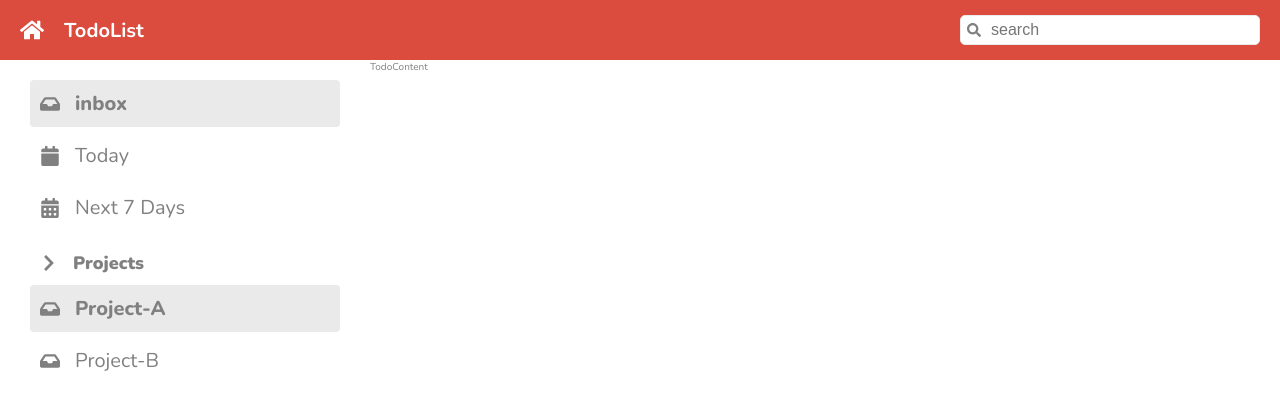
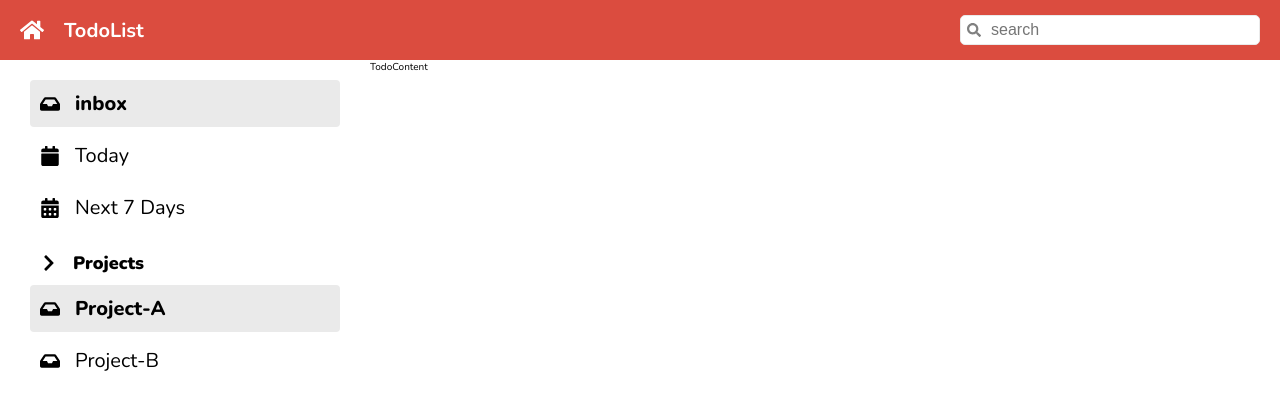
Before and after one commit to Surachotkit/CC15-Todolist, a React (Create React App) app: page / in a window 1280 px wide. Shown: the top 410 px of the page. Built offline with nearby package versions, Linux system fonts and the light colour scheme.

Commit message:
add update

```diff
--- a/src/index.scss
+++ b/src/index.scss
@@ -28,7 +28,7 @@ body {
       'Cantarell', 'Fira Sans', 'Droid Sans', 'Helvetica Neue', sans-serif;
   -webkit-font-smoothing: antialiased;
   -moz-osx-font-smoothing: grayscale;
-  color:$grey-dark
+//   color:$grey-dark
 }
 
 li{
```
